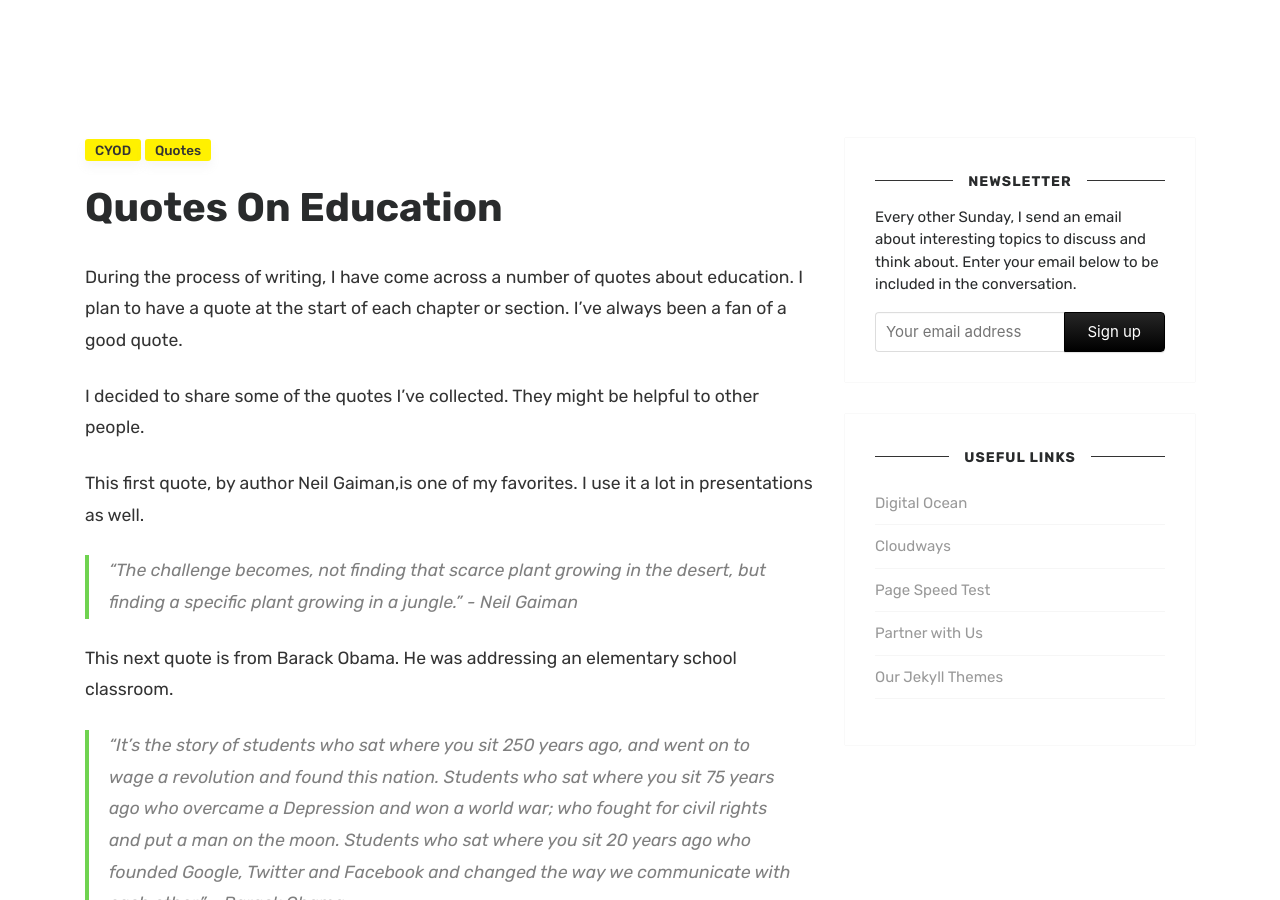
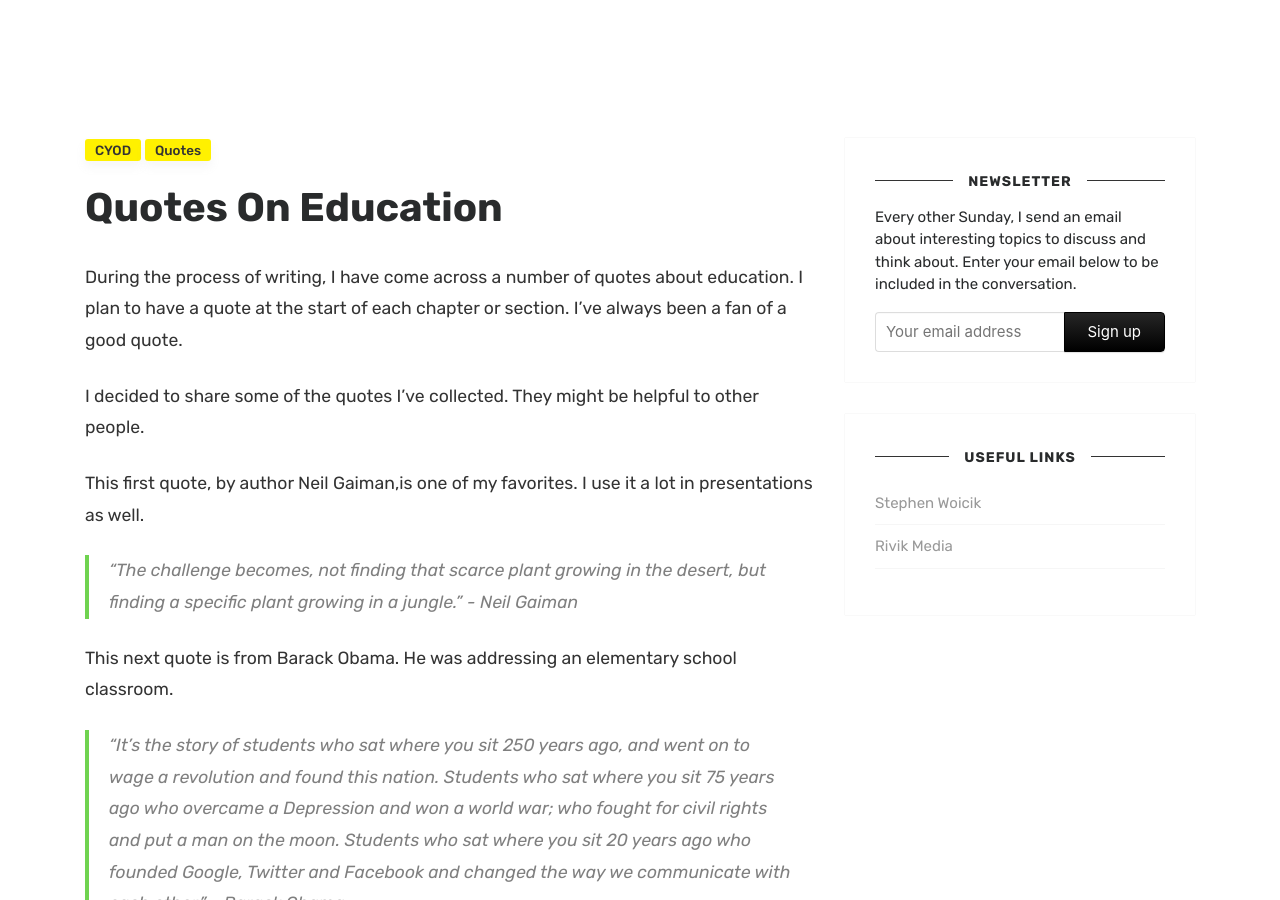
Before and after one commit to swoicik/book-cyod, a Jekyll site: the page built from _posts/2018-09-13-quotes-on-education.md, in a window 1280 px wide and 900 px high. Built offline with Jekyll 4.4.1, drawn with Linux system fonts in a browser that asks for light colours.

Commit message:
updated sidebar links

```diff
--- a/_includes/sidebar.html
+++ b/_includes/sidebar.html
@@ -8,11 +8,8 @@
         <div class="sidebar-section">
             <h5><span>Useful Links</span></h5>
             <ul style="list-none;">
-            <li><a target="_blank" href="https://m.do.co/c/84c9b45d0c47">Digital Ocean</a></li>
-            <li><a target="blank" href="https://www.cloudways.com/en/pricing.php?id=153986&a_bid=005da123">Cloudways</a></li>
-            <li><a target="blank" href="http://shareasale.com/r.cfm?b=875645&u=1087935&m=41388&urllink=&afftrack=">Page Speed Test</a></li>
-            <li><a target="blank" href="https://www.wowthemes.net/affiliate-area/?utm_source=fromjekyllsidebar&utm_campaign=sidebar">Partner with Us</a></li>
-            <li><a target="blank" href="https://www.wowthemes.net/category/jekyll-themes/">Our Jekyll Themes</a></li>
+            <li><a target="_blank" href="https://swoicik.com">Stephen Woicik</a></li>
+            <li><a target="blank" href="https://rivikmedia.com">Rivik Media</a></li>
             </ul>
         </div>
 
```
